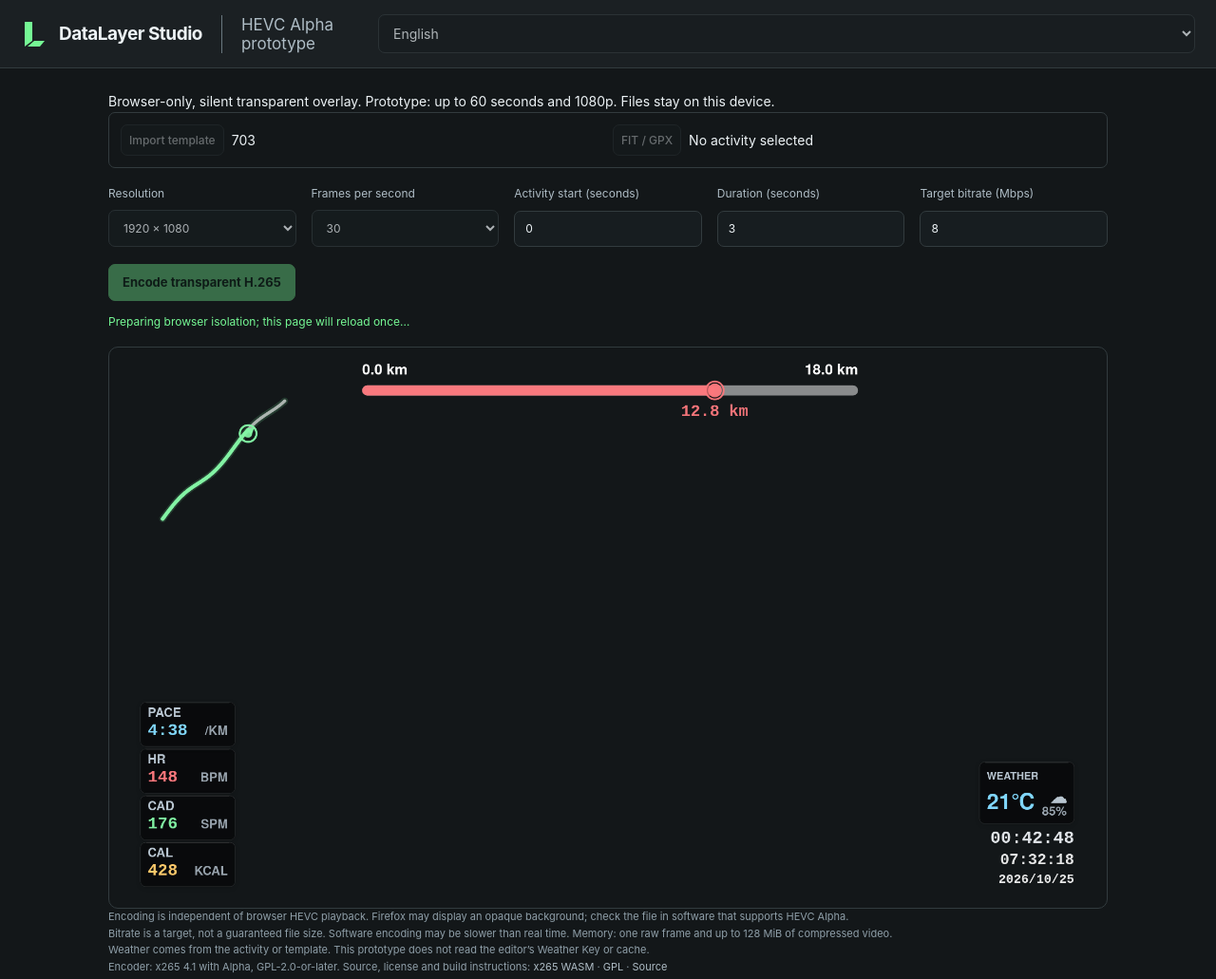
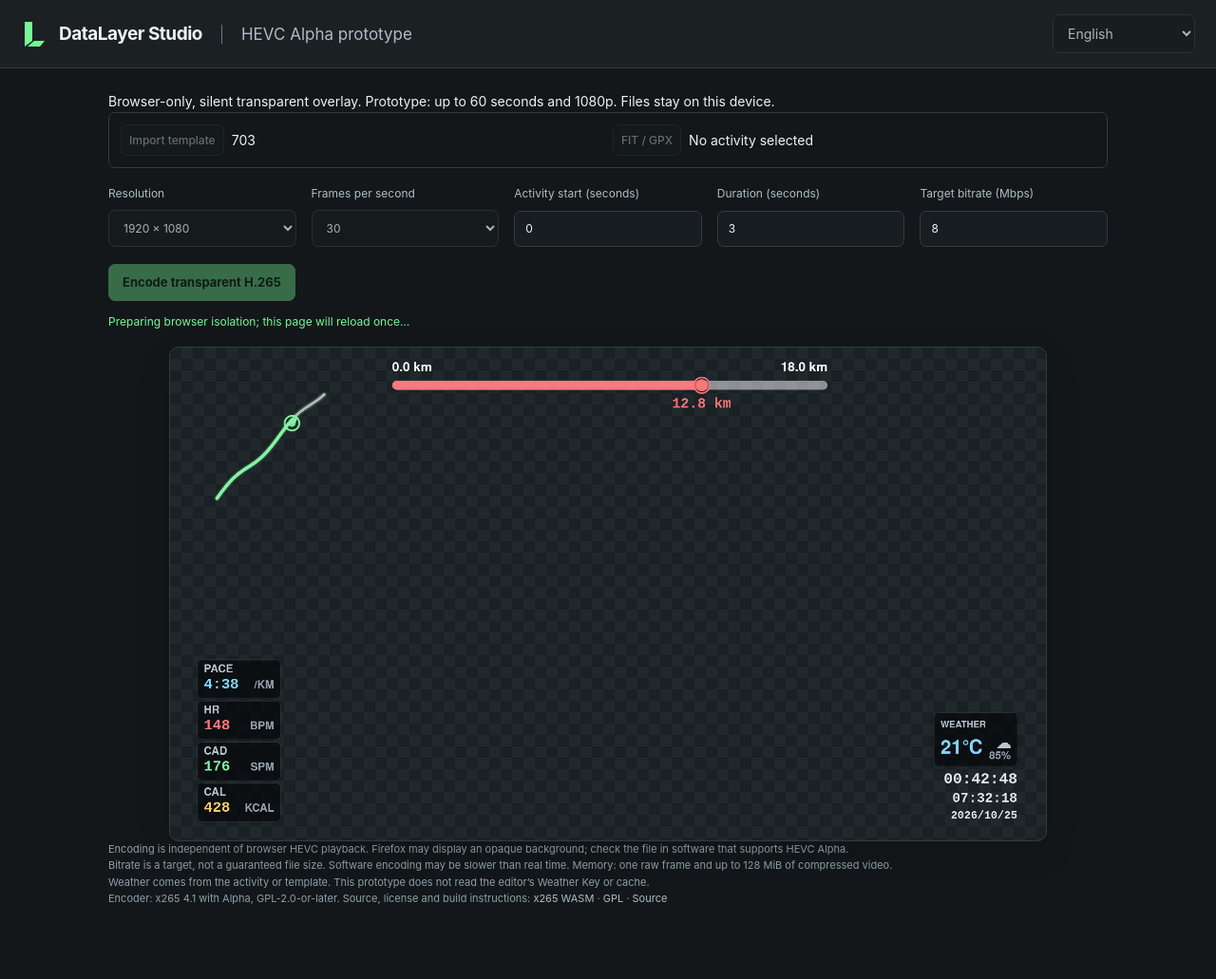
Before and after one commit to leeeboo/DataLayer-CLI, a website: page web/export/index.html in a window 1280 px wide. Shown: the whole page at 95% size. After the commit the page ends 980 px from the top, so only its background shows below. Drawn offline with Linux system fonts and the light colour scheme.

Commit message:
复用棋盘背景并收紧语言选择框，让透明浮层预览更清晰 [skip ci]

```diff
--- a/web/export/index.html
+++ b/web/export/index.html
@@ -5,7 +5,7 @@
 <!-- WebKit native select labels require exactly text-overflow:inherit. -->
 <meta http-equiv="Content-Security-Policy" content="default-src 'self'; script-src 'self' 'wasm-unsafe-eval'; worker-src 'self' blob:; style-src 'self'; style-src-attr 'unsafe-hashes' 'sha256-3oFxofzq3N//6J8H86e9ul4WT2OkJrtonB66gn/TLJw='; img-src 'self' blob: data:; media-src blob:; connect-src 'self'; object-src 'none'; base-uri 'none'; form-action 'none'">
 <title>HEVC Alpha prototype · DataLayer Studio</title>
-<link rel="icon" href="../mark.svg"><link rel="stylesheet" href="../style.css?v=20261025-weather"><link rel="stylesheet" href="./style.css?v=20261026-alpha1">
+<link rel="icon" href="../mark.svg"><link rel="stylesheet" href="../style.css?v=20261025-weather"><link rel="stylesheet" href="./style.css?v=20261026-alpha2">
 <script type="module" src="./app.mjs?v=20261026-alpha1"></script>
 </head>
 <body>
@@ -24,7 +24,7 @@
 <div class="export-actions"><button id="export" type="submit" class="primary" data-t="exportStartButton" disabled>Encode transparent H.265</button><button id="cancel" type="button" data-t="exportCancel" hidden>Cancel</button><a id="download" class="export-download" data-t="exportDownload" hidden>Download overlay</a></div>
 </form>
 <p id="status" class="status" role="status" aria-live="polite"></p><p id="result" role="status"></p>
-<div class="checker export-canvas"><canvas id="preview" width="1920" height="1080" aria-label="Overlay preview"></canvas></div>
+<div class="canvas-wrap checker export-canvas"><canvas id="preview" width="1920" height="1080" aria-label="Overlay preview"></canvas></div>
 <p class="hint" data-t="exportPlayback">Encoding works independently of browser HEVC playback. Some browsers, including Firefox, show HEVC without transparency; use an editor that supports HEVC Alpha to check the downloaded file.</p>
 <p class="hint" data-t="exportBitrateHelp">Bitrate is an encoding target, not a guaranteed file size. Software encoding can be slower than real time. The prototype keeps only one raw frame and up to 128 MiB of compressed video.</p>
 <p class="hint" data-t="exportWeather">This prototype uses weather in the activity or template; it does not read the editor's Weather Key or cache.</p>
--- a/web/export/style.css
+++ b/web/export/style.css
@@ -1 +1,2 @@
 .export-page{max-width:1100px;margin:0 auto;padding:24px}.export-page>p{line-height:1.6}.export-fields{display:grid;grid-template-columns:repeat(auto-fit,minmax(170px,1fr));gap:16px;margin:18px 0}.export-fields label{display:grid;gap:8px}.export-fields input,.export-fields select{width:100%;min-width:0}.export-actions{display:flex;align-items:center;gap:16px;flex-wrap:wrap}.export-download{color:var(--accent);padding:12px}.export-canvas{overflow:hidden;border:1px solid var(--line);border-radius:10px}.export-canvas canvas{width:100%;height:auto;display:block}#result{font-variant-numeric:tabular-nums;white-space:pre-line}.media-file bdi{overflow-wrap:anywhere}.export-page a{overflow-wrap:anywhere}@media(max-width:600px){.export-page{padding:16px}.app-header{flex-wrap:wrap}.app-header h1{font-size:16px}.export-fields{grid-template-columns:repeat(2,minmax(0,1fr))}}
+#language{width:150px;margin-inline-start:auto;flex-shrink:0}
```
Also changed, not shown: web/tests/export.spec.mjs (+2 -0 lines).
